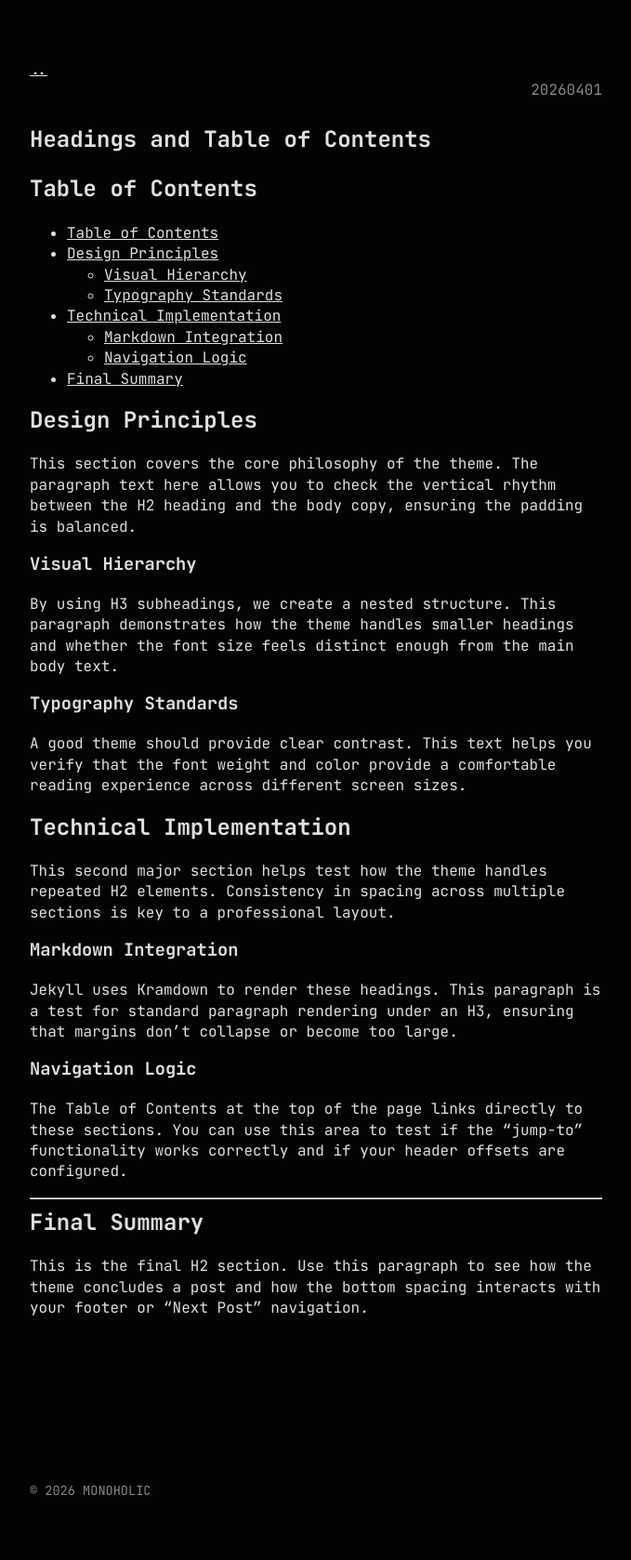
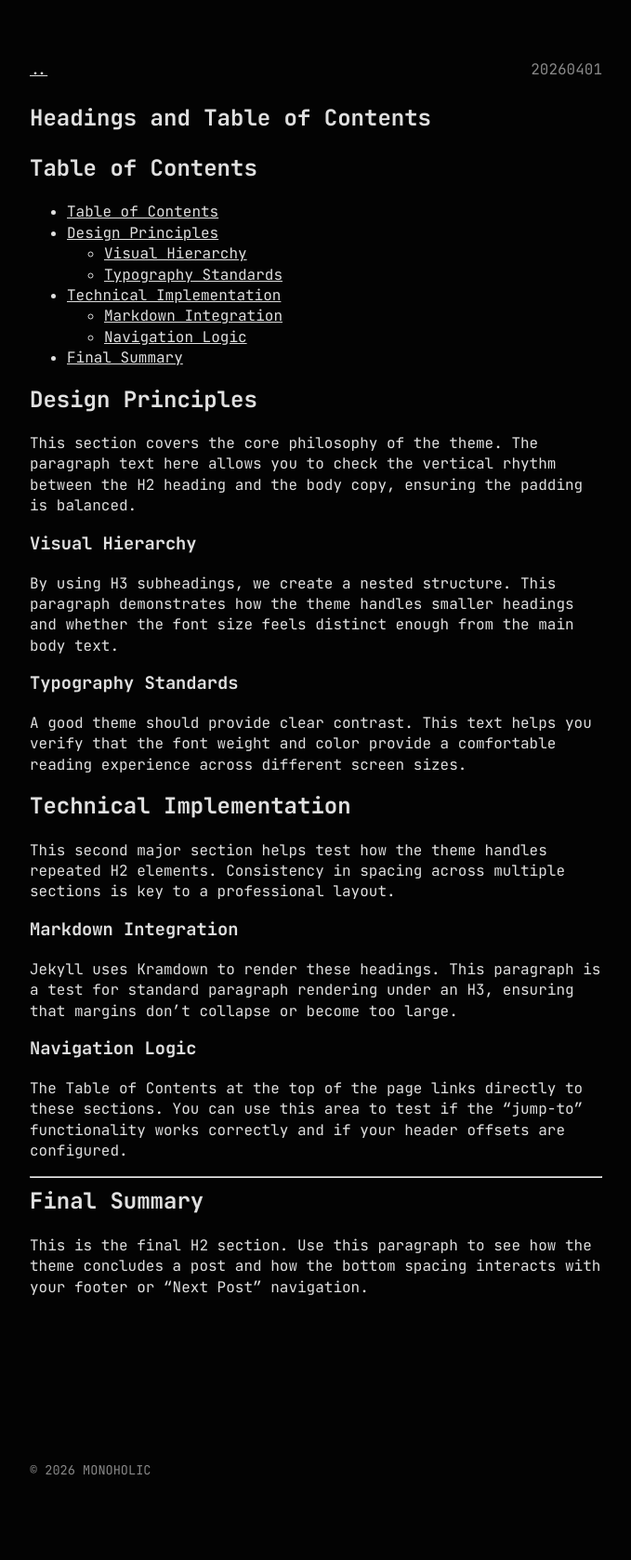
Before and after one commit to stiermid/monoholic, a Jekyll site: the page built from _posts/2026-04-01-toc.md, in a window 1280 px wide. Shown: the whole page at 93% size, without its empty margins (300-979 px from the left). Built offline with Jekyll 4.4.1, drawn with Linux system fonts in a browser that asks for light colours; after the commit the page ends 1655 px from its top, so only the background shows below that.

Commit message:
style: align back link and post date on the same line in post layout (#21)

```diff
--- a/_layouts/post.html
+++ b/_layouts/post.html
@@ -1,12 +1,13 @@
 ---
 layout: default
 ---
-<a href="{{ '/' | relative_url }}">{{ site.theme_config.back | default: "Back" }}</a>
-
 <article>
-  <span class="post-meta">
-    {% assign _date_fmt = site.theme_config.date_format | default: "%Y-%m-%d" %}{{ page.date | date: _date_fmt }}
-  </span>
+  <div class="post-header">
+    <a href="{{ '/' | relative_url }}">{{ site.theme_config.back | default: "Back" }}</a>
+    <span class="post-meta">
+      {% assign _date_fmt = site.theme_config.date_format | default: "%Y-%m-%d" %}{{ page.date | date: _date_fmt }}
+    </span>
+  </div>
   <h1>{{ page.title }}</h1>
 
   {{ content }}
--- a/_sass/_components.scss
+++ b/_sass/_components.scss
@@ -16,10 +16,21 @@
   }
 }
 
+.post-header {
+  display: flex;
+  justify-content: space-between;
+  align-items: baseline;
+  margin-bottom: var(--space-lg);
+}
+
 .post-meta {
   display: block;
   color: var(--meta-color);
   margin-bottom: var(--space-lg);
+
+  .post-header & {
+    margin-bottom: 0;
+  }
 }
 
 .site-footer {
@@ -38,11 +49,3 @@
     margin: 0;
   }
 }
-
-.page-content {
-  .post-meta {
-    color: var(--meta-color);
-    display: block;
-    text-align: right;
-  }
-}
```
